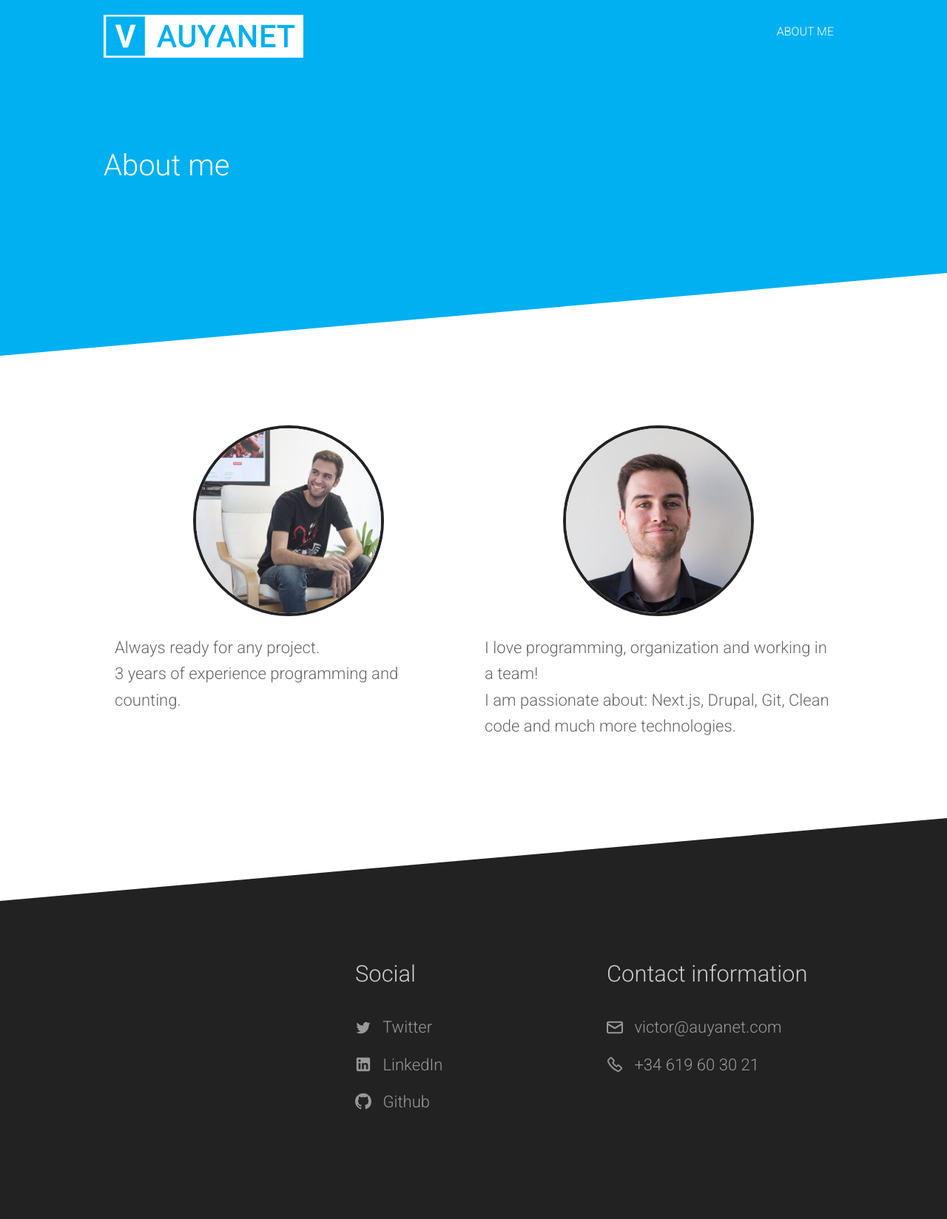
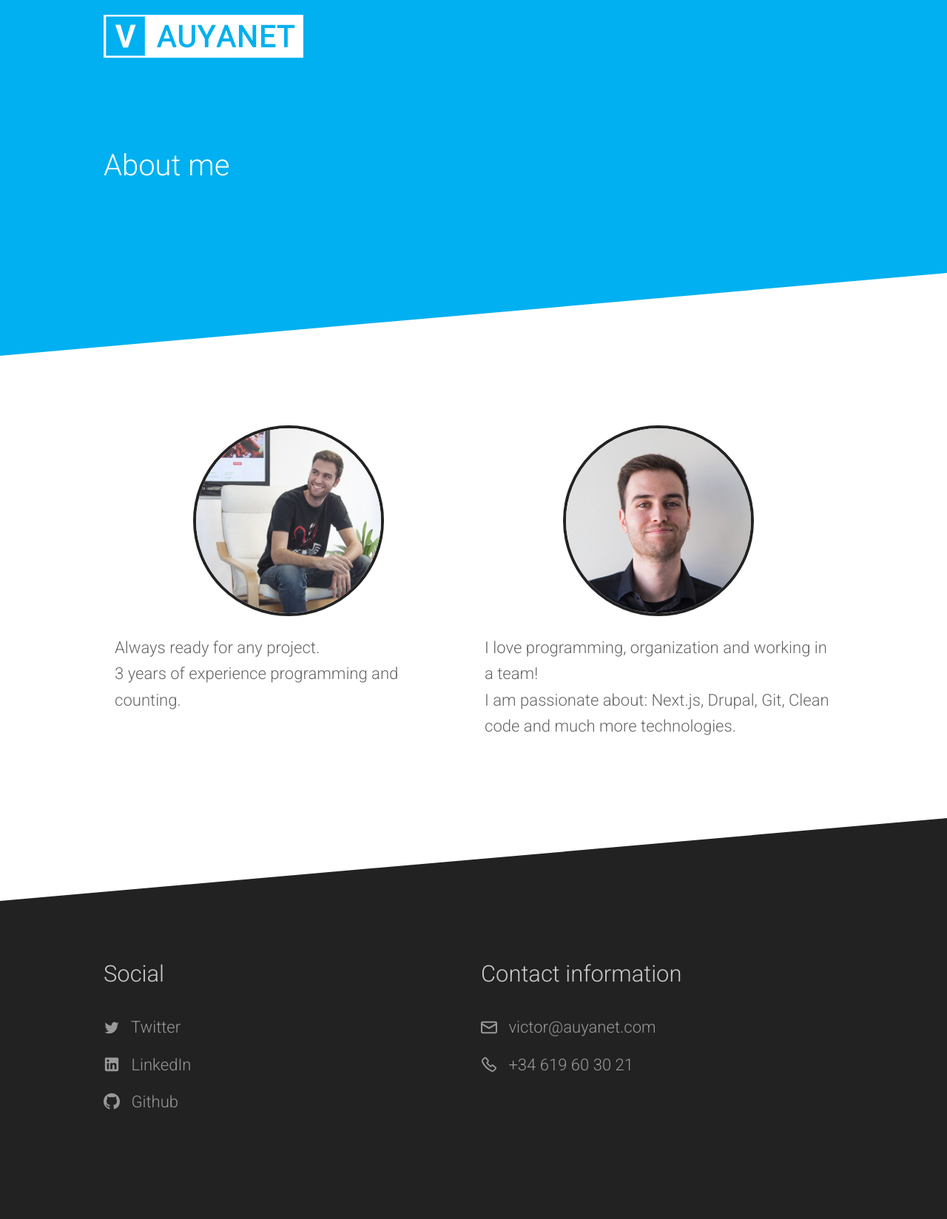
Before and after one commit to VAuyanet/portfolio, a Jekyll site: the page built from about.html, in a window 1280 px wide. Shown: the whole page at 74% size. Built offline with Jekyll 4.4.1, drawn with Linux system fonts in a browser that asks for light colours.

Commit message:
Hide menu + Change media variables

```diff
--- a/_data/footer.yml
+++ b/_data/footer.yml
@@ -1,5 +1,5 @@
-- title:
-  links:
+#- title:
+#  links:
 #    - name: Portfolio
 #      link: /portfolio/
 #    - name: About me
--- a/_layouts/default.html
+++ b/_layouts/default.html
@@ -36,7 +36,7 @@
         >
       </a>
     </div>
-    {% include navigation.html %}
+    <!-- {% include navigation.html %} -->
   </div>
 </header>
 {{ content }}
@@ -70,6 +70,8 @@
         </ul>
       {% endfor %}
 
+
+      <!--TODO: Move to footer.yml -->
       <ul class="footer-links">
         <li>
           <h2>
--- a/_sass/_variables.scss
+++ b/_sass/_variables.scss
@@ -1,11 +1,11 @@
 $brand-color: #00B0F0;
-$html-background-color: #222;
+$html-background-color: #222222;
 $secondary-brand-color: #00598a; //TODO: Change color
 $middle-gradient-color: mix($brand-color, $secondary-brand-color, 95%);
 
 // Breakpoints
-$tablet: "(min-width: 450px)";
-$mid-point: "(min-width: 620px)";
-$desktop: "(min-width: 768px)";
+$min-mobile: "450px";
+$min-tablet: "620px";
+$min-desktop: "768px";
 
 $section-rotation: 5deg;
--- a/_sass/layout.scss
+++ b/_sass/layout.scss
@@ -142,7 +142,7 @@
     flex: 1 0 100%;
   }
 
-  @media #{$mid-point} {
+  @media (min-width: $min-tablet) {
     > div {
       flex: 1;
     }
@@ -178,11 +178,11 @@
     border: 1px solid $brand-color;
     line-height: 0;
 
-    @media #{$tablet} {
+    @media (min-width: $min-mobile) {
       flex: 1 1 50%;
     }
 
-    @media #{$desktop} {
+    @media (min-width: $min-desktop) {
       flex: 1 1 30%;
     }
 
--- a/js/layout/menu.js
+++ b/js/layout/menu.js
@@ -7,9 +7,10 @@
 
 function initNavMenu() {
   const openNav = document.getElementById("open-nav");
-  openNav.onclick = function () {
-    document.body.classList.toggle("nav-open");
-    return false;
-  };
-
+  if(openNav != null) {
+    openNav.onclick = function () {
+      document.body.classList.toggle("nav-open");
+      return false;
+    };
+  }
 }
```
Also changed, not shown: _sass/navigation.scss (+6 -6 lines), index.html (+4 -6 lines).
